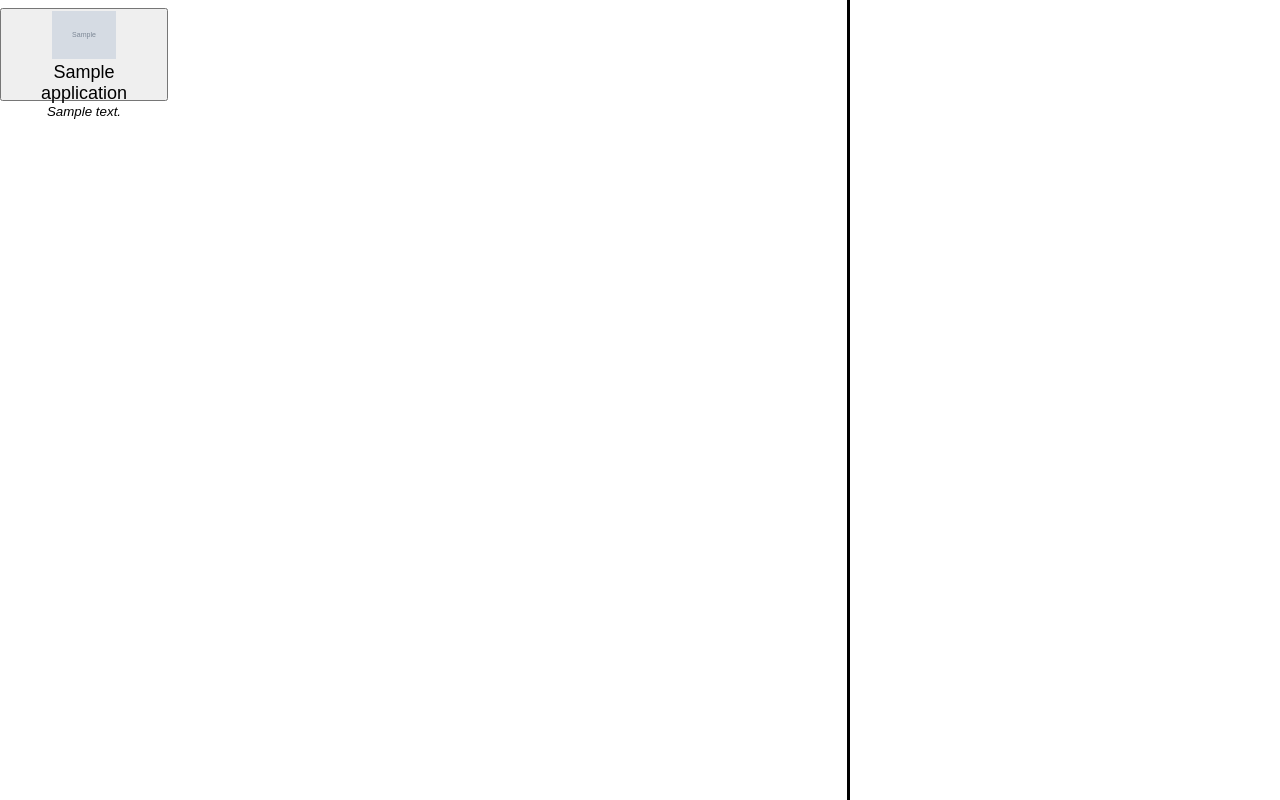
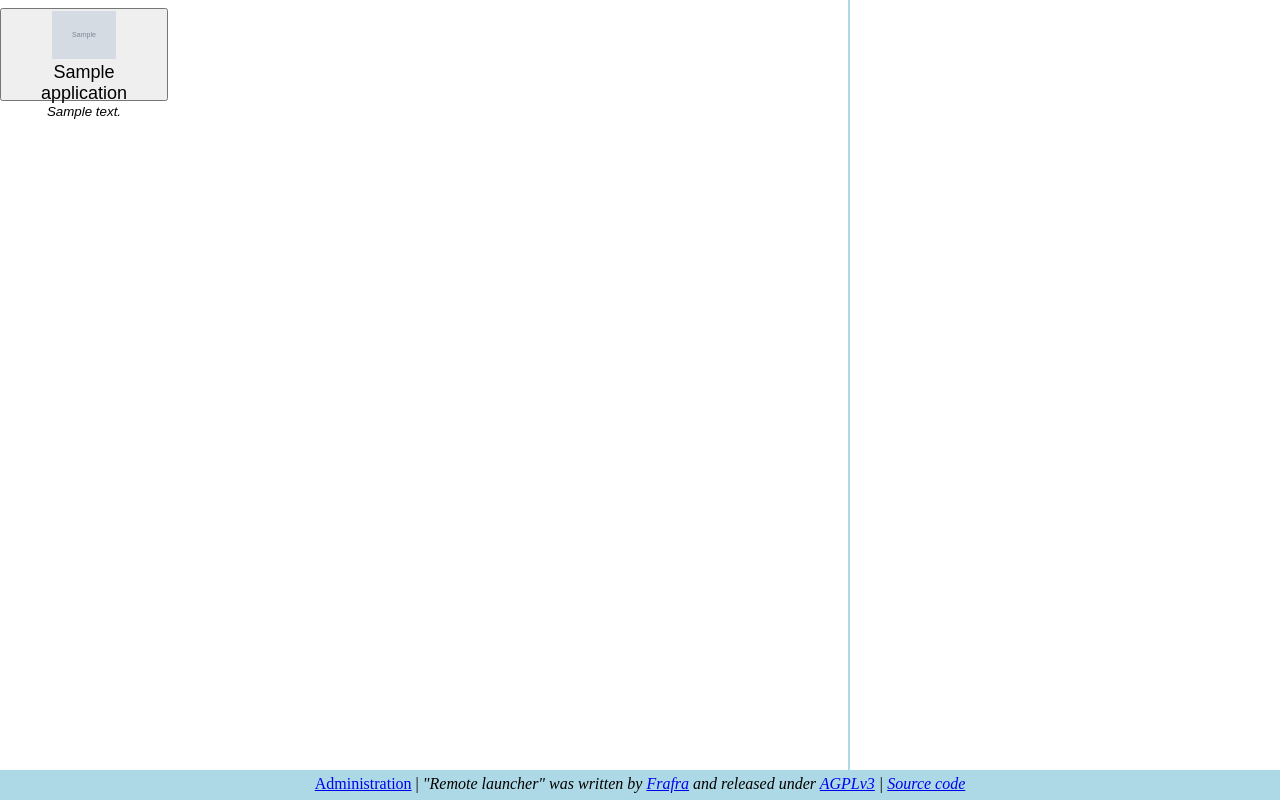
Before and after one commit to frafra/remotelauncher, a Python web app: template launcher/templates/launcher/index.html in a window 1280 px wide. Run offline with Jinja, Linux system fonts and the light colour scheme; the template is opened without the code that fills it: most values are stand-ins (such as "Sample title", 1, 10 or a date in 2020); grey boxes marked "Sample" are stand-in pictures.

Commit message:
Footer added; style improved

```diff
--- a/launcher/templates/launcher/index.html
+++ b/launcher/templates/launcher/index.html
@@ -32,11 +32,11 @@
 #sidebar {
   position: fixed;
   top: 0px;
-  bottom: 0px;
+  bottom: 30px;
   right: 0px;
   width: 400px;
   padding: 15px;
-  border-left-style: solid;
+  border-left: 2px solid lightblue;
   overflow-y: scroll;
 }
 
@@ -46,6 +46,18 @@
 
 #sidebar-content {
   padding-top: 15px;
+}
+
+#footer {
+  position: fixed;
+  bottom: 0px;
+  left: 0px;
+  right: 0px;
+  height: 25px;
+  padding: 5px;
+  padding-bottom: 0px;
+  background-color: lightblue;
+  text-align: center;
 }
 
 </style>
@@ -74,6 +86,10 @@
   </div>
   <div id="sidebar-content">
   </div>
+</div>
+
+<div id="footer">
+  <a href="admin/">Administration</a> | <i>"Remote launcher" was written by <a href="//frafra.eu">Frafra<a> and released under <a href="https://www.gnu.org/licenses/agpl-3.0.html">AGPLv3</a> | <a href="https://github.com/frafra/remotelauncher">Source code</a></i>
 </div>
 
 <script>
```
